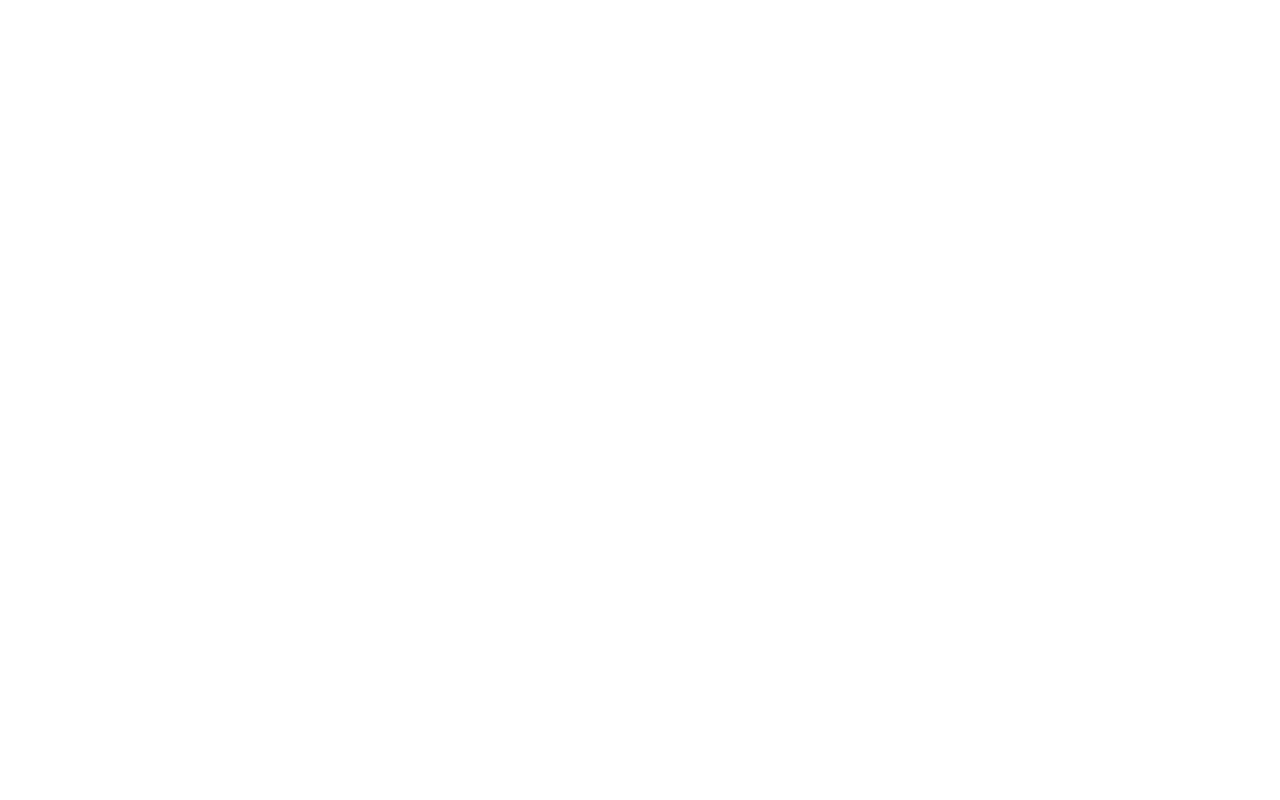
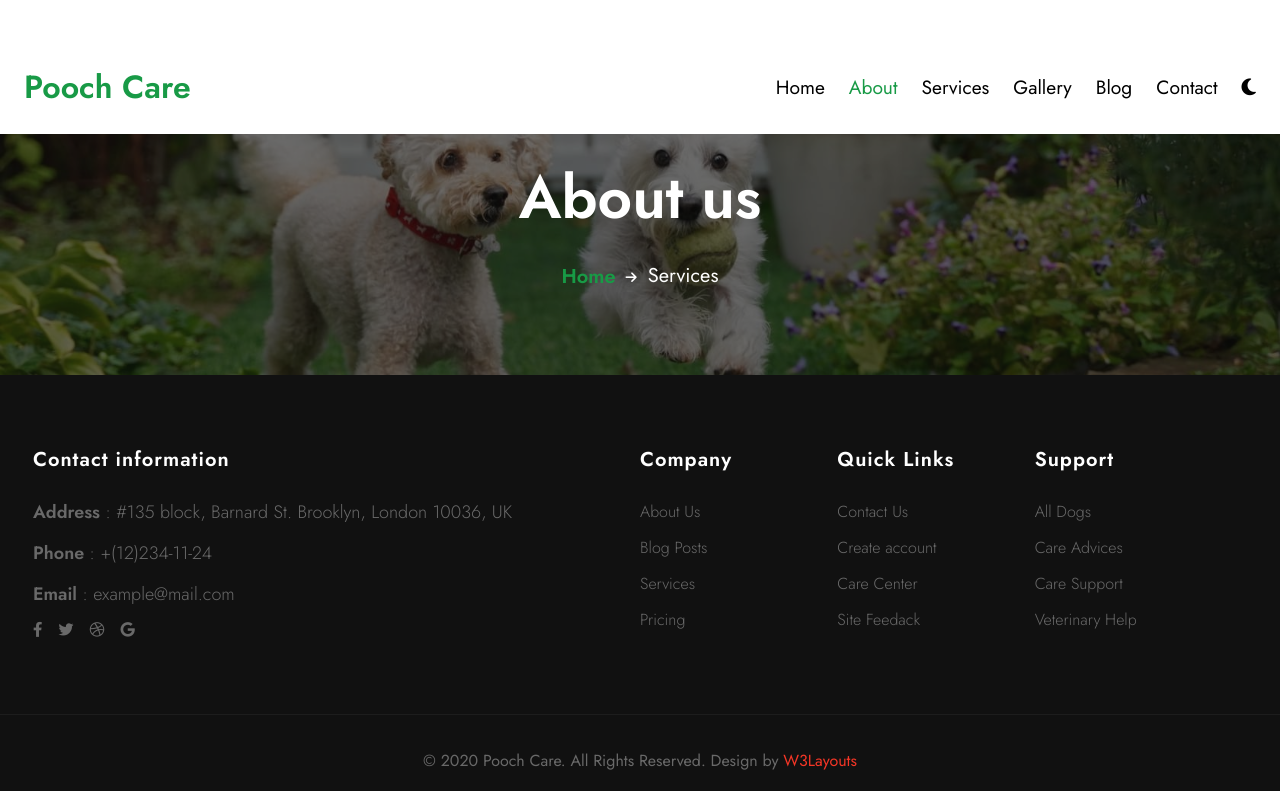
Before and after one commit to Quocphu123/PoochCare-Project, a plain HTML site: page services.html in a window 1280 px wide. Drawn offline with Linux system fonts and the light colour scheme.

Commit message:
code services

```diff
--- a/services.html
+++ b/services.html
@@ -1,20 +1,159 @@
 <!DOCTYPE html>
 <html lang="en">
+  <head>
+    <meta charset="UTF-8" />
+    <meta http-equiv="X-UA-Compatible" content="IE=edge" />
+    <meta name="viewport" content="width=device-width, initial-scale=1.0" />
+    <title>Pooch Care - Services</title>
+    <link rel="preconnect" href="https://fonts.googleapis.com" />
+    <link rel="preconnect" href="https://fonts.gstatic.com" crossorigin />
+    <link
+      href="https://fonts.googleapis.com/css2?family=Fira+Sans:wght@100&family=Jost:ital,wght@0,300;0,400;0,500;0,600;1,200&display=swap"
+      rel="stylesheet"
+    />
+    <link
+      rel="stylesheet"
+      href="https://cdnjs.cloudflare.com/ajax/libs/font-awesome/6.1.1/css/all.min.css"
+    />
+    <link rel="stylesheet" href="./css/main.css" />
+  </head>
 
-<head>
-    <meta charset="UTF-8">
-    <meta http-equiv="X-UA-Compatible" content="IE=edge">
-    <meta name="viewport" content="width=device-width, initial-scale=1.0">
-    <title>Pooch Care - Services</title>
-    <link rel="preconnect" href="https://fonts.googleapis.com">
-    <link rel="preconnect" href="https://fonts.gstatic.com" crossorigin>
-    <link href="https://fonts.googleapis.com/css2?family=Roboto:wght@300;400;500;700&display=swap" rel="stylesheet">
-    <link rel="stylesheet" href="https://cdnjs.cloudflare.com/ajax/libs/font-awesome/6.1.1/css/all.min.css" />
-    <link rel="stylesheet" href="./css/main.css">
-</head>
-
-<body>
-
-</body>
-
+  <body>
+    <header class="header">
+      <div class="container">
+        <h1>Pooch Care</h1>
+        <div class="navbar">
+          <a class="link" href="./home.html">Home</a>
+          <a class="link active" href="./about.html">About</a>
+          <a class="link" href="./services.html">Services</a>
+          <a class="link" href="./gallery.html">Gallery</a>
+          <a class="link" href="./blog.html">Blog</a>
+          <a class="link" href="./contact.html">Contact</a>
+          <a href="#">
+            <i class="fa fa-moon"></i>
+          </a>
+        </div>
+      </div>
+    </header>
+    <section class="carousel-breadcrumb text-center">
+      <div class="breadcrumb-bg breadcrum-bg-carousel py-sm-5 py-4">
+        <div class="container py-2">
+          <h2 class="title">About us</h2>
+          <ul class="custom mt-2">
+            <li>
+              <a href="./home.html">Home</a>
+            </li>
+            <li class="active">
+              <span><i class="fa fa-arrow-right mx-2"></i></span>
+              Services
+            </li>
+          </ul>
+        </div>
+      </div>
+    </section>
+    <footer class="footer">
+      <div class="footer-main">
+        <div class="container">
+          <div class="row">
+            <div class="contact col-lg-6 col-md-5">
+              <h6>Contact information</h6>
+              <ul>
+                <li>
+                  <p>
+                    <strong>Address</strong>
+                    : #135 block, Barnard St. Brooklyn, London 10036, UK
+                  </p>
+                </li>
+                <li>
+                  <p>
+                    <strong>Phone</strong>
+                    :
+                    <a href="tel:+(12)234-11-24" class="links"
+                      >+(12)234-11-24</a
+                    >
+                  </p>
+                </li>
+                <li>
+                  <p>
+                    <strong>Email</strong>
+                    :
+                    <a href="mailto:example@mail.com" class="links"
+                      >example@mail.com</a
+                    >
+                  </p>
+                </li>
+              </ul>
+              <div class="social">
+                <ul class="social-icons">
+                  <li class="facebook">
+                    <a href="#facebook" class="icon">
+                      <i class="fa-brands fa-facebook-f"></i>
+                    </a>
+                  </li>
+                  <li class="twitter">
+                    <a href="#twitter" class="icon">
+                      <i class="fa-brands fa-twitter"></i>
+                    </a>
+                  </li>
+                  <li class="dribbble">
+                    <a href="#dribbble" class="icon">
+                      <i class="fa-brands fa-dribbble"></i>
+                    </a>
+                  </li>
+                  <li class="google">
+                    <a href="#google" class="icon">
+                      <i class="fa-brands fa-google"></i>
+                    </a>
+                  </li>
+                </ul>
+              </div>
+            </div>
+            <div class="contact col-lg-6 col-md-7">
+              <div class="info">
+                <div class="info-list col-sm-4 col-6 mt-5">
+                  <h6>Company</h6>
+                  <ul>
+                    <li><a href="./about.html" class="links">About Us</a></li>
+                    <li><a href="./about.html" class="links">Blog Posts</a></li>
+                    <li>
+                      <a href="./services.html" class="links">Services</a>
+                    </li>
+                    <li><a href="#" class="links">Pricing</a></li>
+                  </ul>
+                </div>
+                <div class="info-list col-sm-4 col-6 mt-5">
+                  <h6 class="footer-title-28">Quick Links</h6>
+                  <ul>
+                    <li>
+                      <a href="./contact.html" class="links">Contact Us</a>
+                    </li>
+                    <li><a href="#" class="links">Create account</a></li>
+                    <li><a href="#" class="links">Care Center</a></li>
+                    <li><a href="#" class="links">Site Feedack</a></li>
+                  </ul>
+                </div>
+                <div class="info-list col-sm-4 mt-5">
+                  <h6>Support</h6>
+                  <ul>
+                    <li><a href="#" class="links">All Dogs</a></li>
+                    <li><a href="#" class="links">Care Advices</a></li>
+                    <li><a href="#" class="links">Care Support</a></li>
+                    <li><a href="#" class="links">Veterinary Help</a></li>
+                  </ul>
+                </div>
+              </div>
+            </div>
+          </div>
+        </div>
+        <div class="end-footer align-center">
+          <div class="container">
+            <p class="info-footer text-center">
+              © 2020 Pooch Care. All Rights Reserved. Design by
+              <a href="https://w3layouts.com/" class="links"> W3Layouts</a>
+            </p>
+          </div>
+        </div>
+      </div>
+    </footer>
+  </body>
 </html>
```
